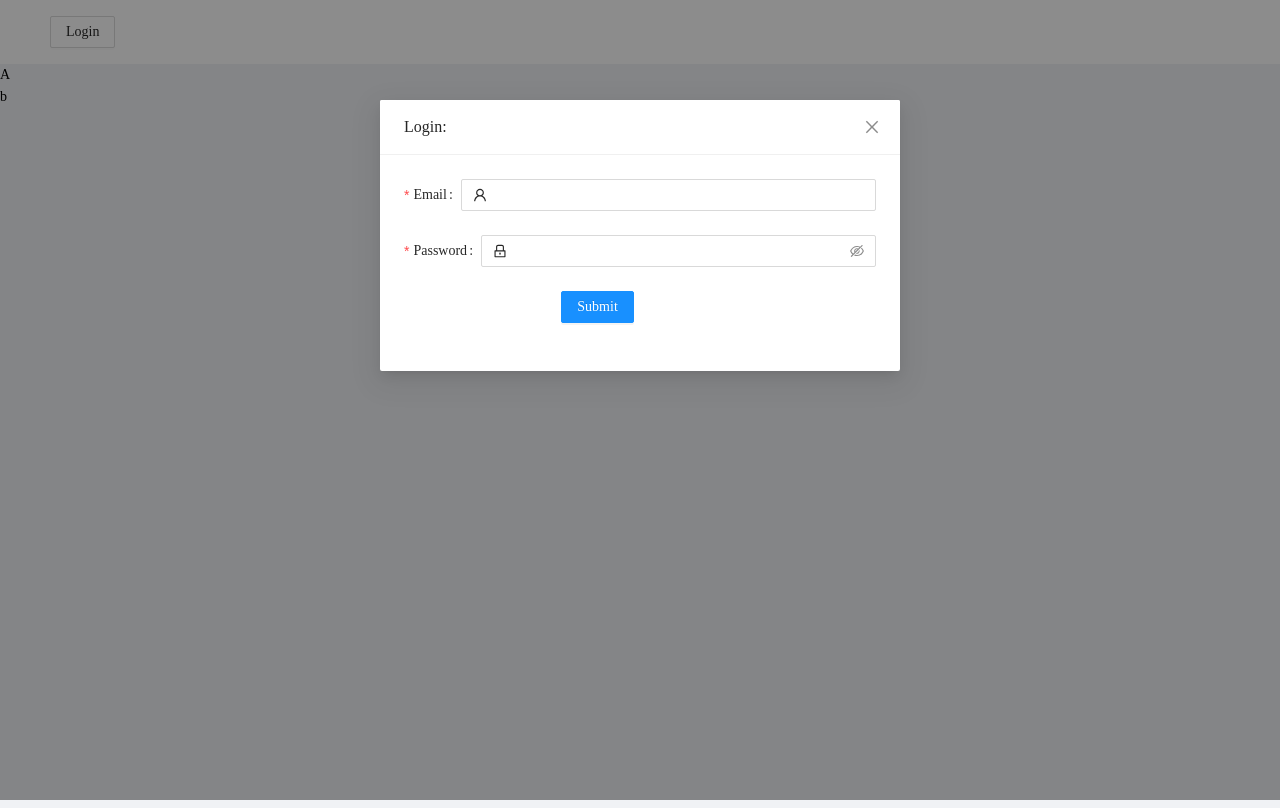
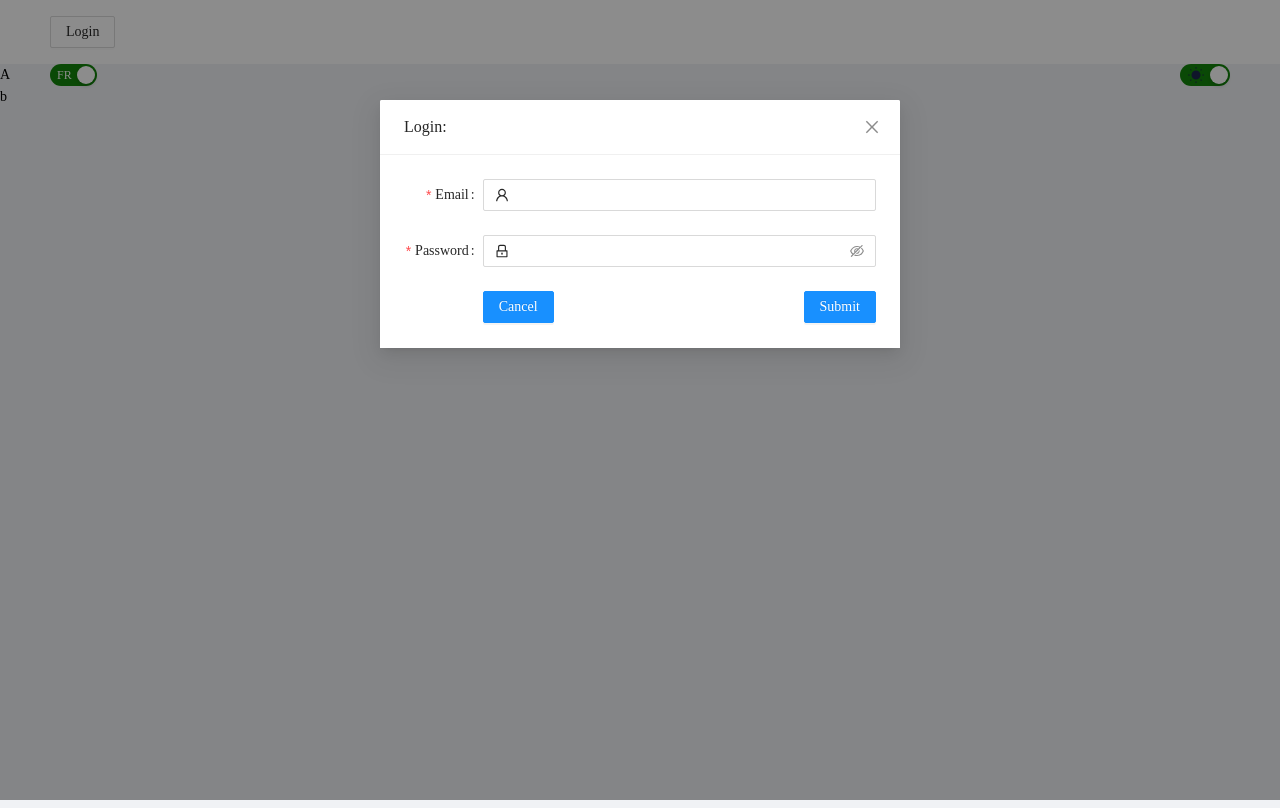
Before and after one commit to CubeLeopard5/radiz, a Nuxt app: page / in a window 1280 px wide. Both pictures are taken after a click on the button "Login". Built offline with nearby package versions, Linux system fonts and the light colour scheme.

Commit message:
continue login

```diff
--- a/components/Header/Header.vue
+++ b/components/Header/Header.vue
@@ -1,5 +1,38 @@
 <template>
     <div>
         <HeaderLogin/>
+        <div style="display: flex; flex-direction: row; justify-content: space-between;">
+            <a-switch class="switch-theme" v-model:checked="state.checkedL" @change="(e) => { (e == true) ? $i18n.locale = 'fr' : $i18n.locale = 'en'; }">
+                <template #checkedChildren>
+                    <span> FR </span>
+                </template>
+                <template #unCheckedChildren>
+                    <span> EN </span>
+                </template>
+            </a-switch>
+            <a-switch class="switch-theme" v-model:checked="state.checkedT" @change="(e) => { (e == true) ? $colorMode.preference = 'light' : $colorMode.preference = 'dark'; }">
+                <template #checkedChildren>
+                    <img style="display: flex;" src="@/assets/sun-svgrepo-com.svg" alt="">
+                </template>
+                <template #unCheckedChildren>
+                    <img style="display: flex;" src="@/assets/moon-svgrepo-com.svg" alt="">
+                </template>
+            </a-switch>
+        </div>
     </div>
 </template>
+
+<script lang="ts" setup>
+import { reactive } from 'vue';
+
+const state = reactive({
+    checkedT: true,
+    checkedL: true,
+});
+</script>
+
+<style scoped>
+.switch-theme {
+    background: var(--color-primary);
+}
+</style>
--- a/components/Header/Login.vue
+++ b/components/Header/Login.vue
@@ -6,15 +6,15 @@
         <a-modal v-model:visible="visible" :title="'Login' + ': ' + errMessage" @ok="handleOk"
             :style="{ '--bg-error': (error) ? '#FF4D4D' : '#13850a' }" :class="(error) ? 'login-failure' : ''"
             :footer="null">
-            <a-form :model="formState" name="normal_login" class="login-form">
+            <a-form :model="formState" name="normal_login" :label-col="{ span: 4 }" :wrapper-col="{ span: 20 }">
                 <a-form-item :label="'Email'" name="email" :rules="[
                     {
                         required: true,
-                        message: 'aa'
+                        message: 'Please enter your email'
                     },
                     {
                         type: 'email',
-                        message: 'email'
+                        message: 'Please enter a valid email'
                     },
                 ]">
                     <a-input v-model:value="formState.email">
@@ -23,15 +23,22 @@
                         </template>
                     </a-input>
                 </a-form-item>
-                <a-form-item :label="'Password'" name="password" :rules="[{ required: true, message: 'ee' }]">
+                <a-form-item :label="'Password'" name="password" :rules="[{ required: true, message: 'Please enter your password' }]">
                     <a-input-password v-model:value="formState.password" v-on:keyup.enter="handleOk">
                         <template #prefix>
                             <LockOutlined/>
                         </template>
                     </a-input-password>
                 </a-form-item>
-                <a-form-item :wrapper-col="{ offset: 8, span: 16 }">
-                    <a-button type="primary" html-type="submit" @click="handleOk">Submit</a-button>
+                <a-form-item :wrapper-col="{ offset: 4, span: 20 }">
+                    <div class="group-button-log-can">
+                        <a-button type="primary" @click="resetForm" class="button-cancel">
+                            <span> Cancel </span>
+                        </a-button>
+                        <a-button type="primary" html-type="submit" @click="handleOk" class="button-login">
+                            <span> Submit </span>
+                        </a-button>
+                    </div>
                 </a-form-item>
             </a-form>
         </a-modal>
@@ -71,6 +78,7 @@ export default defineComponent({
                 errMessage.value = '';
                 error.value = false;
                 visible.value = false;
+                resetForm();
             }
         };
 
@@ -81,6 +89,11 @@ export default defineComponent({
             return false;
         };
 
+        const resetForm = () => {
+            formState.email = '';
+            formState.password = '';
+        };
+
         return {
             formState,
             visible,
@@ -88,6 +101,7 @@ export default defineComponent({
             errMessage,
             handleOk,
             checkInputs,
+            resetForm,
         }
     }
 });
@@ -96,10 +110,16 @@ export default defineComponent({
 <style>
 .ant-modal-header {
     background: var(--bg-error);
+    border-bottom: none;
 }
 
 .ant-modal-title {
     color: var(--color);
+}
+
+.ant-modal-body {
+    background: var(--bg);
+    padding-bottom: 1px !important
 }
 
 .ant-input-affix-wrapper:not(.ant-input-affix-wrapper-disabled):hover {
@@ -109,6 +129,55 @@ export default defineComponent({
 .ant-input-affix-wrapper:focus, .ant-input-affix-wrapper-focused {
     border-color: var(--color-primary);
     box-shadow: none;
+}
+
+.ant-form-item-label > label {
+    color: var(--color);
+}
+
+.group-button-log-can {
+    display: flex;
+    flex-direction: row;
+    justify-content: space-between;
+}
+
+.button-login {
+    background: var(--color-primary);
+    border-color: var(--color-primary);
+    border-radius: 6px;
+}
+
+.button-login:hover {
+    background: var(--color-primary);
+    border-color: var(--color-primary);
+    border-radius: 6px;
+}
+
+.button-login:focus {
+    background: var(--color-primary);
+    border-color: var(--color-primary);
+    border-radius: 6px;
+}
+
+.button-cancel {
+    background: var(--error);
+    border-color: var(--error);
+    border-radius: 6px;
+    color: var(--color);
+}
+
+.button-cancel:hover {
+    background: var(--error);
+    border-color: var(--error);
+    border-radius: 6px;
+    color: var(--color);
+}
+
+.button-cancel:focus {
+    background: var(--error);
+    border-color: var(--error);
+    border-radius: 6px;
+    color: var(--color);
 }
 
 .login-failure {
--- a/nuxt.config.ts
+++ b/nuxt.config.ts
@@ -3,6 +3,8 @@ export default defineNuxtConfig({
     modules: [
 		'@pinia/nuxt',
 		'@pinia-plugin-persistedstate/nuxt',
+		'@vueuse/nuxt',
+		'@nuxtjs/color-mode',
     ],
     runtimeConfig: {
 		public: {
```
Also changed, not shown: assets/moon-svgrepo-com.svg (added), assets/sun-svgrepo-com.svg (added).
